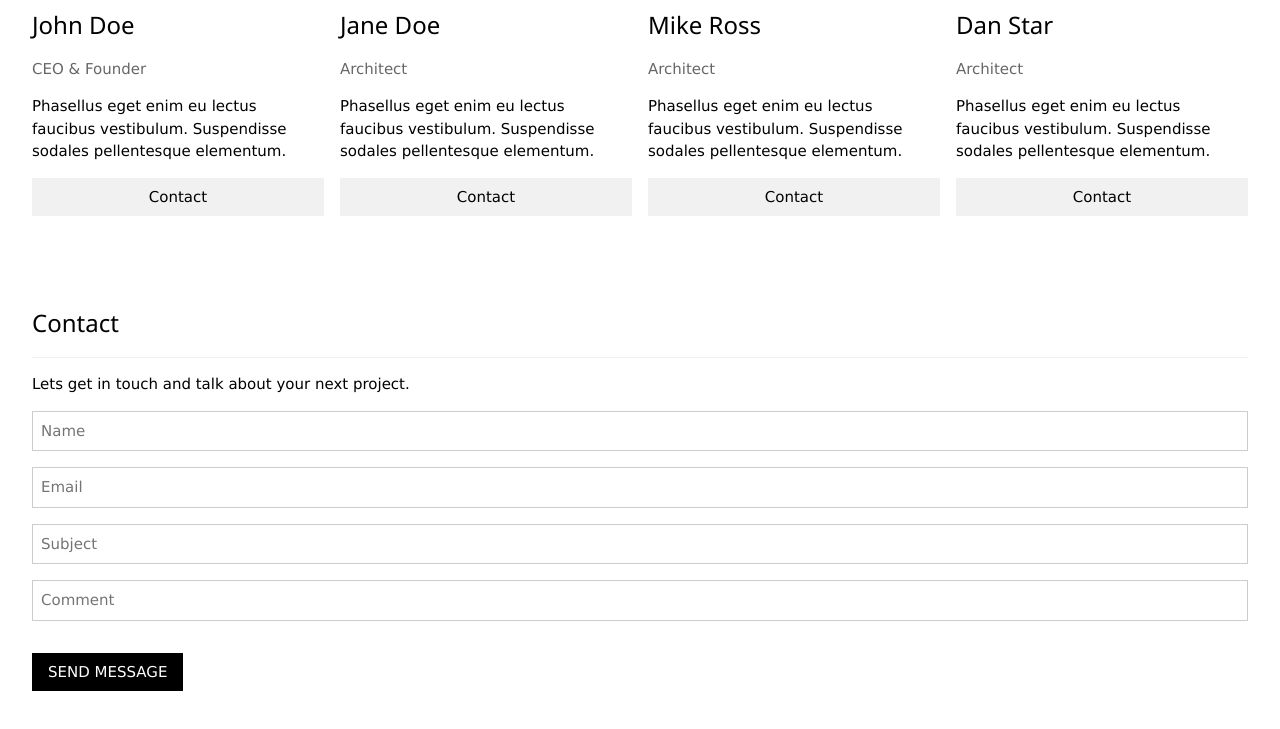
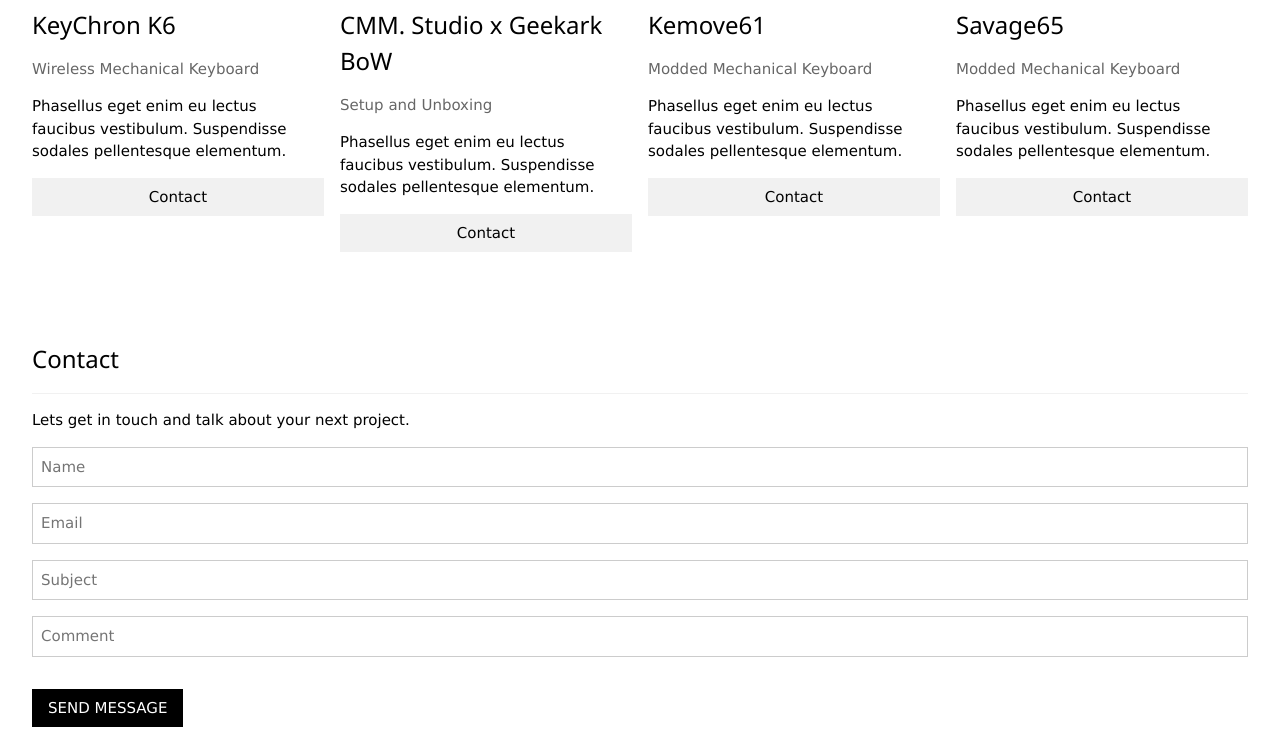
Before and after one commit to WqnderAlone/WqnderAlone.github.io, a plain HTML site: page index.html in a window 1280 px wide. Shown: the part 2074-2803 px from the top of the page. Drawn offline with nearby package versions, Linux system fonts and the light colour scheme; some icons are missing.

Commit message:
Update index.html

```diff
--- a/index.html
+++ b/index.html
@@ -101,29 +101,29 @@
   <div class="w3-row-padding w3-grayscale">
     <div class="w3-col l3 m6 w3-margin-bottom">
       <img src="https://i.ytimg.com/vi/EgCR7cVXCsE/maxresdefault.jpg" alt="John" style="width:100%">
-      <h3>John Doe</h3>
-      <p class="w3-opacity">CEO & Founder</p>
+      <h3>KeyChron K6</h3>
+      <p class="w3-opacity">Wireless Mechanical Keyboard</p>
       <p>Phasellus eget enim eu lectus faucibus vestibulum. Suspendisse sodales pellentesque elementum.</p>
       <p><button class="w3-button w3-light-grey w3-block">Contact</button></p>
     </div>
     <div class="w3-col l3 m6 w3-margin-bottom">
       <img src="https://i.ytimg.com/vi/S8nfVSsY3s8/maxresdefault.jpg" alt="Jane" style="width:100%">
-      <h3>Jane Doe</h3>
-      <p class="w3-opacity">Architect</p>
+      <h3>CMM. Studio x Geekark BoW</h3>
+      <p class="w3-opacity">Setup and Unboxing</p>
       <p>Phasellus eget enim eu lectus faucibus vestibulum. Suspendisse sodales pellentesque elementum.</p>
       <p><button class="w3-button w3-light-grey w3-block">Contact</button></p>
     </div>
     <div class="w3-col l3 m6 w3-margin-bottom">
       <img src="https://i.ytimg.com/vi/sbvEUsmPc2U/maxresdefault.jpg" alt="Mike" style="width:100%">
-      <h3>Mike Ross</h3>
-      <p class="w3-opacity">Architect</p>
+      <h3>Kemove61</h3>
+      <p class="w3-opacity">Modded Mechanical Keyboard</p>
       <p>Phasellus eget enim eu lectus faucibus vestibulum. Suspendisse sodales pellentesque elementum.</p>
       <p><button class="w3-button w3-light-grey w3-block">Contact</button></p>
     </div>
     <div class="w3-col l3 m6 w3-margin-bottom">
       <img src="https://i.ytimg.com/vi/2Pd28rE7duc/maxresdefault.jpg" alt="Dan" style="width:100%">
-      <h3>Dan Star</h3>
-      <p class="w3-opacity">Architect</p>
+      <h3>Savage65</h3>
+      <p class="w3-opacity">Modded Mechanical Keyboard</p>
       <p>Phasellus eget enim eu lectus faucibus vestibulum. Suspendisse sodales pellentesque elementum.</p>
       <p><button class="w3-button w3-light-grey w3-block">Contact</button></p>
     </div>
```
